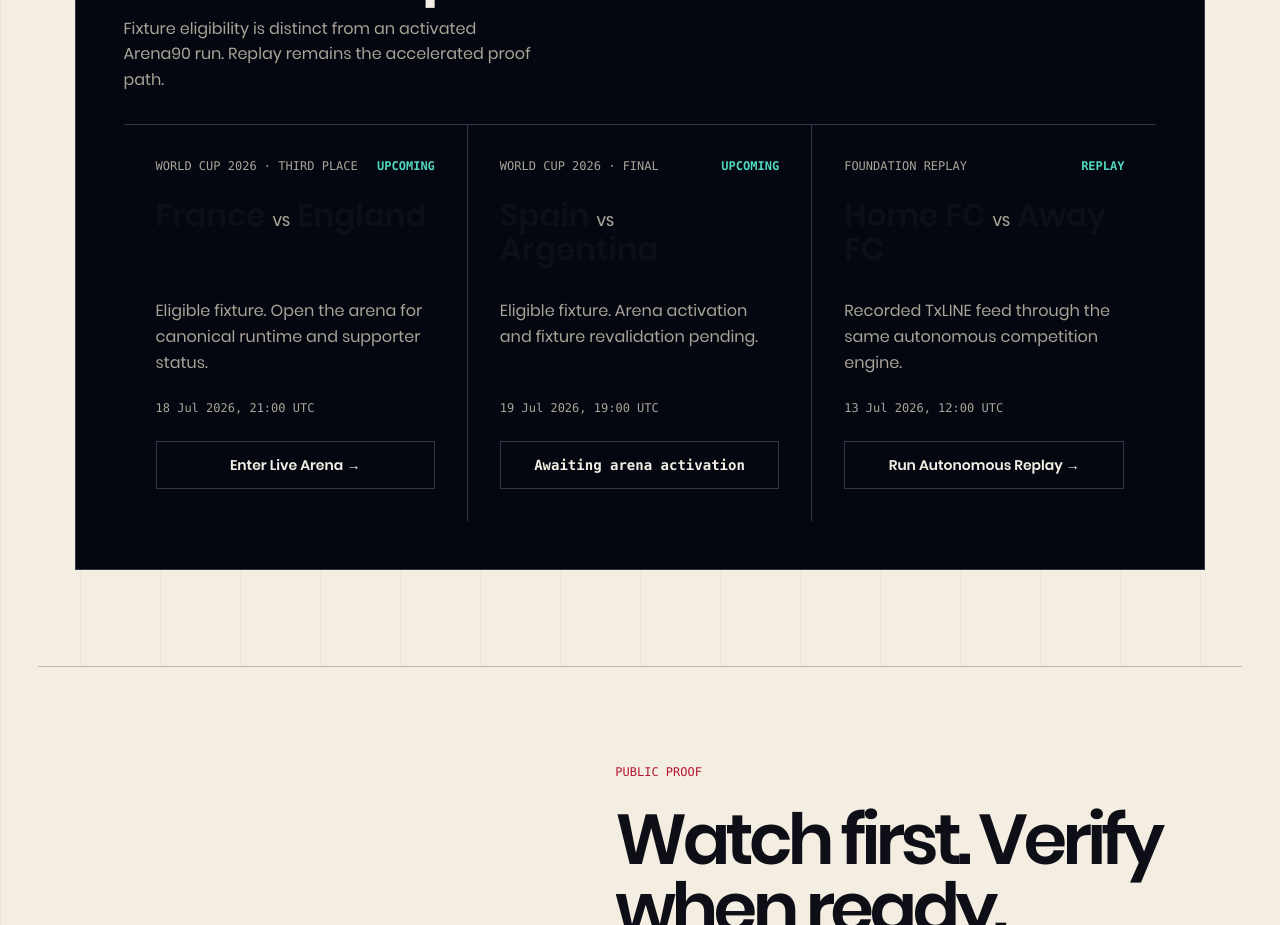
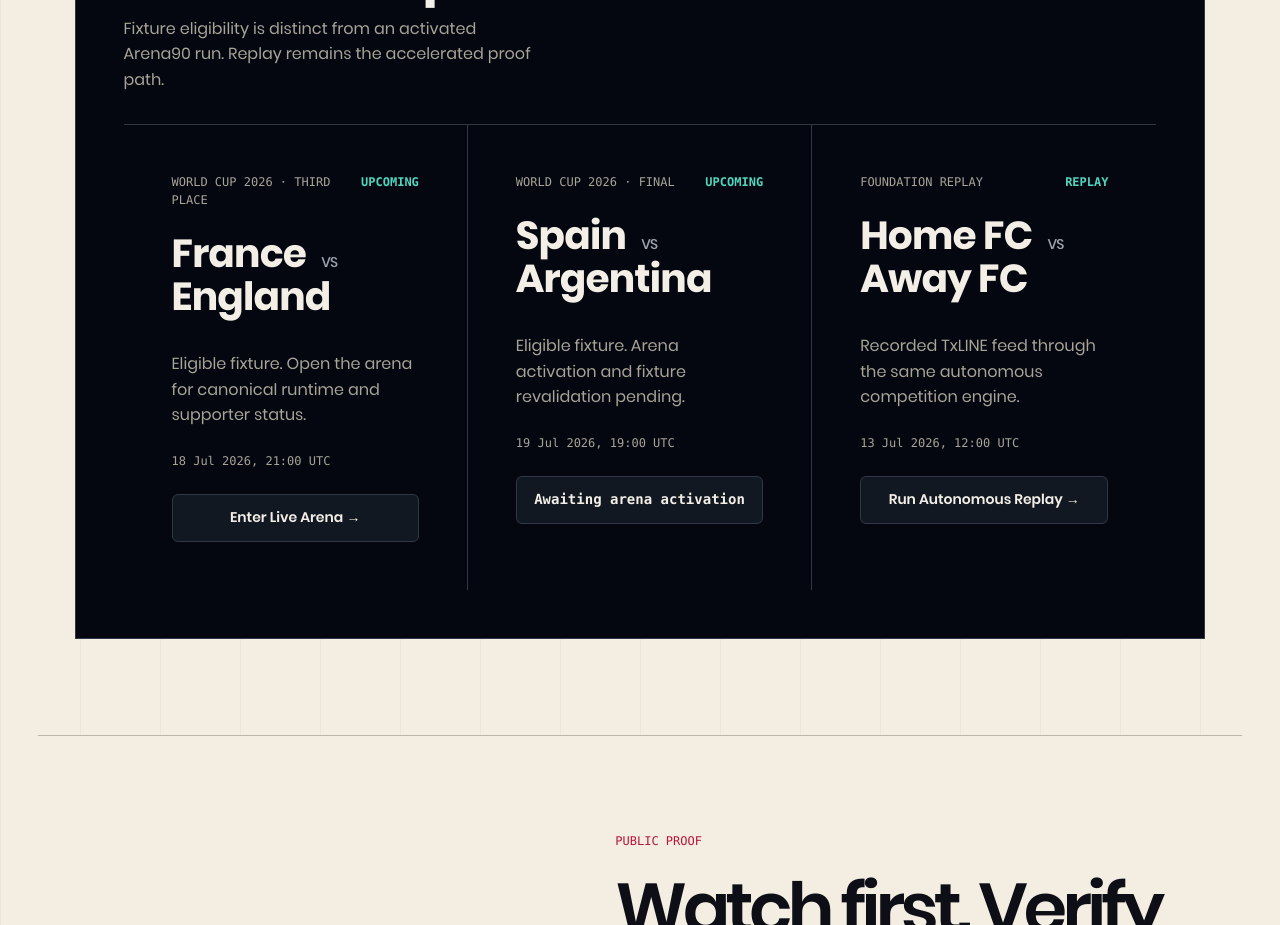
Before and after one commit to deranalabs/arena-90, a Next.js app in the folder frontend/web/: page / in a window 1280 px wide. Shown: the part 2940-3865 px from the top of the page. Built offline with nearby package versions, Linux system fonts and the light colour scheme.

Commit message:
fix: improve card aesthetic, contrast, and hover interaction on arena board

```diff
--- a/frontend/web/src/app/globals.css
+++ b/frontend/web/src/app/globals.css
@@ -1970,8 +1970,13 @@
   min-width: 0;
   align-content: start;
   gap: var(--space-md);
-  padding: var(--space-lg);
+  padding: var(--space-xl);
   border-inline-end: 1px solid var(--color-night-rule);
+  transition: background-color var(--dur-short) var(--ease-out);
+}
+
+.home-arena-board__grid article:hover {
+  background: var(--arena-raised);
 }
 
 .home-arena-board__grid article:last-child {
@@ -1995,17 +2000,21 @@
 
 .home-arena-board h3 {
   min-height: 2.4em;
-  font-size: var(--text-xl);
-  font-weight: var(--weight-heading);
+  color: var(--arena-text);
+  font-family: var(--font-display);
+  font-size: var(--text-2xl);
+  font-weight: var(--weight-display);
   line-height: 1.08;
+  letter-spacing: -0.02em;
   overflow-wrap: anywhere;
 }
 
 .home-arena-board h3 span {
-  color: var(--color-night-muted);
+  color: var(--arena-muted);
   font-size: var(--text-sm);
   font-weight: var(--weight-medium);
   text-transform: uppercase;
+  margin-inline: var(--space-2xs);
 }
 
 .home-arena-board__grid article > p {
@@ -2033,12 +2042,15 @@
   font-weight: var(--weight-label);
   white-space: nowrap;
   color: var(--arena-text);
+  border-radius: 6px;
+  background: var(--arena-surface);
+  transition: border-color var(--dur-short) var(--ease-out), color var(--dur-short) var(--ease-out), background-color var(--dur-short) var(--ease-out);
 }
 
 .home-arena-board__grid article > a:hover {
-  border-color: var(--color-data);
-  color: var(--color-data);
-  background: var(--color-night-2);
+  border-color: var(--arena-signal);
+  color: var(--arena-signal);
+  background: var(--arena-night);
 }
 
 .home-arena-board__grid article > a:active {
```
